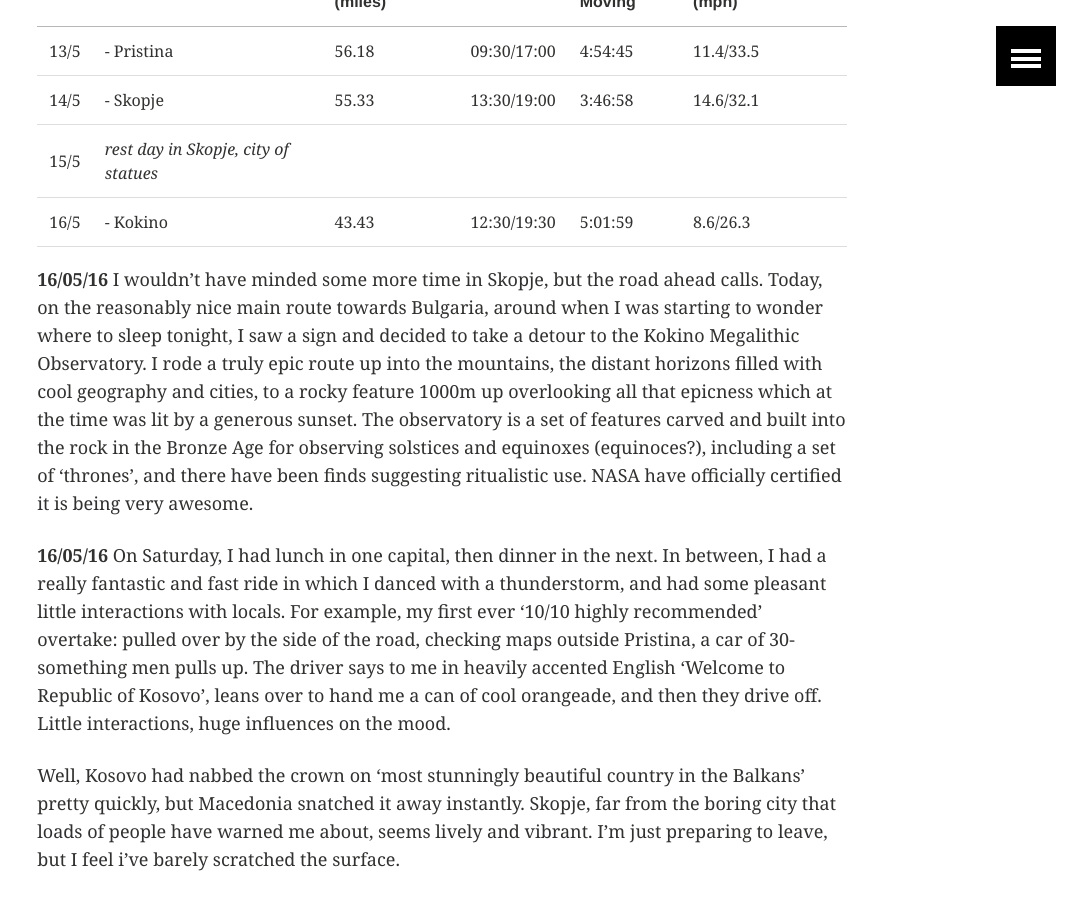
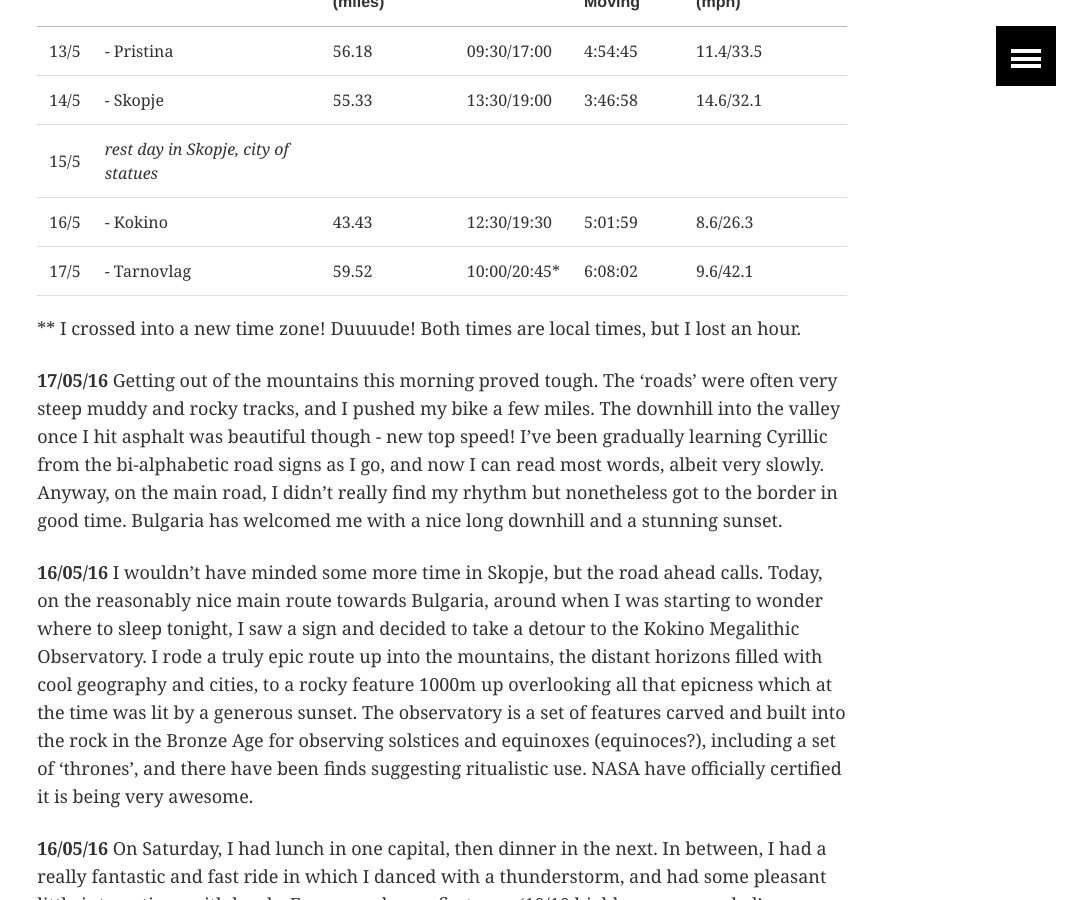
Before and after one commit to ArthurStart/git-blog, a Jekyll site: the page built from _posts/touring/2016-03-24-Quick-Update.md, in a window 1280 px wide and 900 px high, scrolled down 479 px. Shown: the whole window, without its empty margins (198-1280 px from the left). Built offline with Jekyll 4.4.1, drawn with Linux system fonts in a browser that asks for light colours; comment, search, counter and statistics services are not loaded.

Commit message:
Update from Tarnovlag

```diff
--- a/_posts/touring/2016-03-24-Quick-Update.md
+++ b/_posts/touring/2016-03-24-Quick-Update.md
@@ -19,6 +19,12 @@ Days 51 to the present, on the road.
 | 14/5 | - Skopje        | 55.33 | 13:30/19:00 | 3:46:58 | 14.6/32.1 |
 | 15/5 | *rest day in Skopje, city of statues* |
 | 16/5 | - Kokino        | 43.43 | 12:30/19:30 | 5:01:59 |  8.6/26.3 |
+| 17/5 | - Tarnovlag     | 59.52 | 10:00/20:45* | 6:08:02 | 9.6/42.1 |
+
+*\* I crossed into a new time zone! Duuuude! Both times are local times, but I lost an hour.
+
+**17/05/16**
+Getting out of the mountains this morning proved tough. The 'roads' were often very steep muddy and rocky tracks, and I pushed my bike a few miles. The downhill into the valley once I hit asphalt was beautiful though - new top speed! I've been gradually learning Cyrillic from the bi-alphabetic road signs as I go, and now I can read most words, albeit very slowly. Anyway, on the main road, I didn't really find my rhythm but nonetheless got to the border in good time. Bulgaria has welcomed me with a nice long downhill and a stunning sunset.
 
 **16/05/16**
 I wouldn't have minded some more time in Skopje, but the road ahead calls. Today, on the reasonably nice main route towards Bulgaria, around when I was starting to wonder where to sleep tonight, I saw a sign and decided to take a detour to the Kokino Megalithic Observatory. I rode a truly epic route up into the mountains, the distant horizons filled with cool geography and cities, to a rocky feature 1000m up overlooking all that epicness which at the time was lit by a generous sunset. The observatory is a set of features carved and built into the rock in the Bronze Age for observing solstices and equinoxes (equinoces?), including a set of 'thrones', and there have been finds suggesting ritualistic use. NASA have officially certified it is being very awesome.
```
